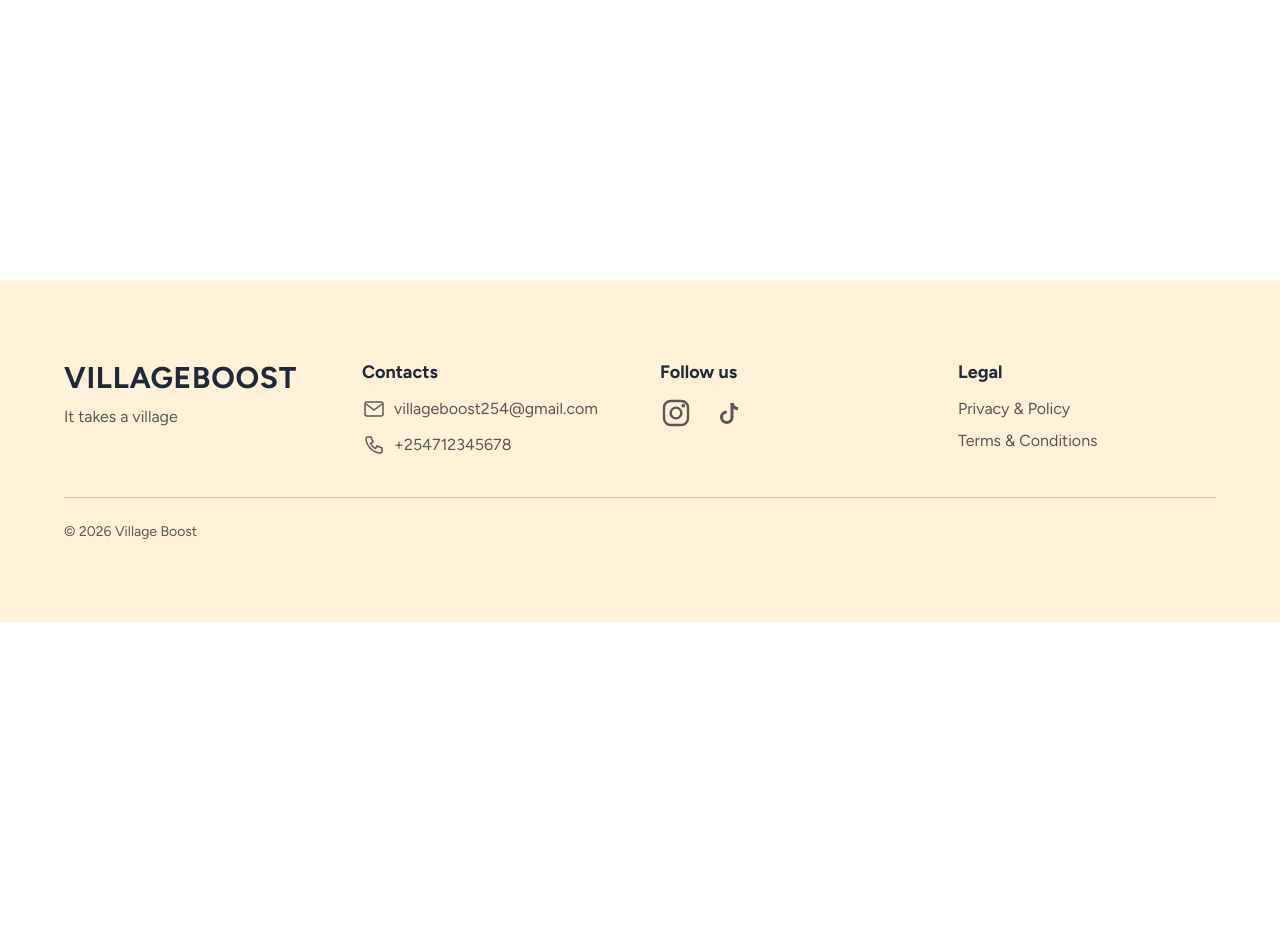
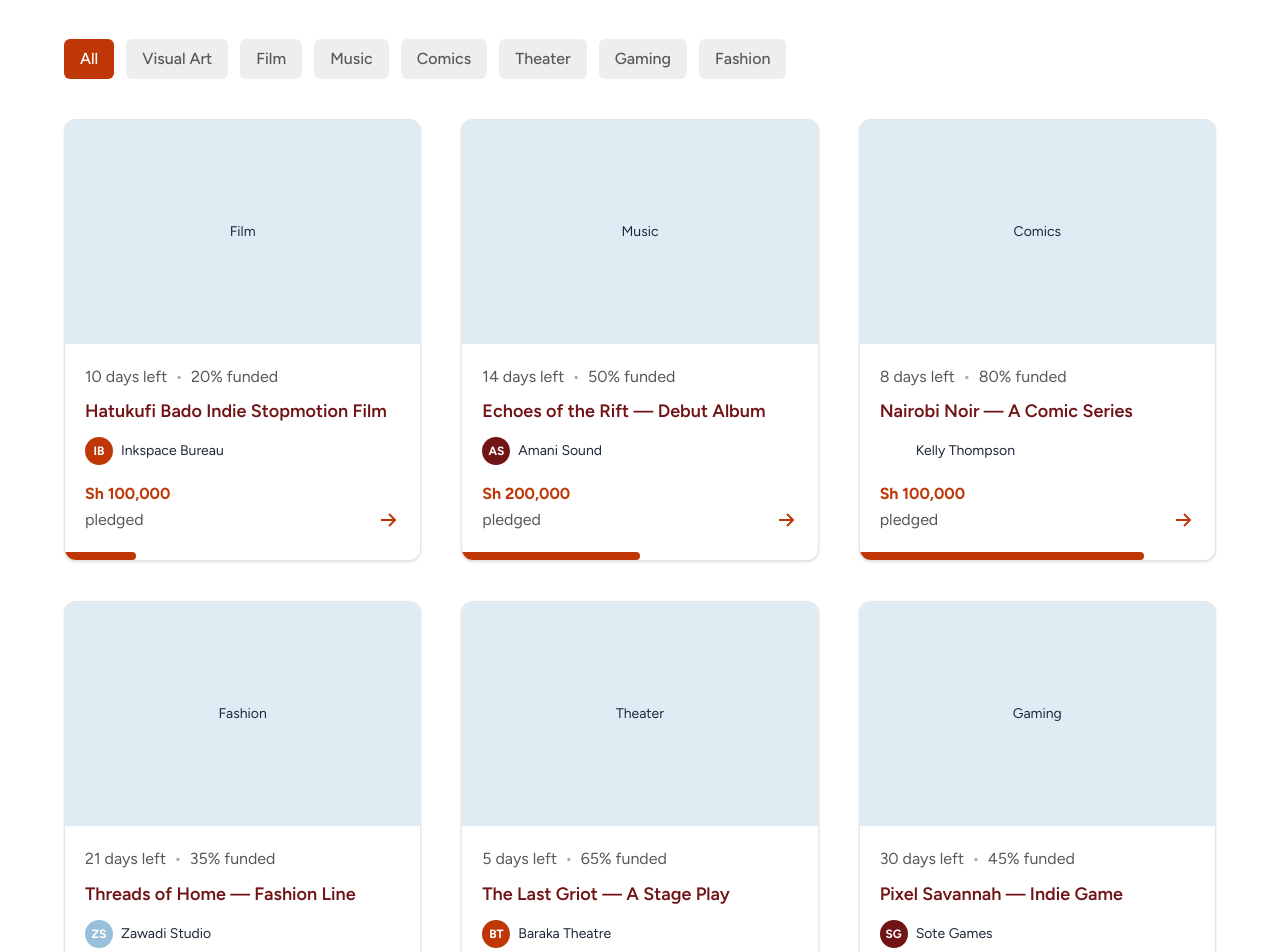
Before and after one commit to villageboost-org/villageboost, a Next.js app: page /campaigns in a window 1280 px wide. Before the commit this address had no page. Shown: the part 560-1512 px from the top of the page. Before the commit the page ends 1182 px from the top, so only its background shows below. Built offline with nearby package versions, Linux system fonts and the light colour scheme.

Commit message:
add campaigns page with hero, filters, and card components

```diff
--- /dev/null
+++ b/app/campaigns/page.tsx
@@ -0,0 +1,90 @@
+import CampaignsHero from "@/app/components/campaigns/CampaignsHero";
+import CampaignFilters from "@/app/components/campaigns/CampaignFilters";
+import CampaignCard from "@/app/components/campaigns/CampaignCard";
+
+const campaigns = [
+  {
+    title: "Hatukufi Bado Indie Stopmotion Film",
+    creator: "Inkspace Bureau",
+    initials: "IB",
+    avatarColor: "var(--color-rust-red)",
+    pledged: "100,000",
+    daysLeft: 10,
+    funded: 20,
+    category: "Film",
+  },
+  {
+    title: "Echoes of the Rift — Debut Album",
+    creator: "Amani Sound",
+    initials: "AS",
+    avatarColor: "var(--color-maroon)",
+    pledged: "200,000",
+    daysLeft: 14,
+    funded: 50,
+    category: "Music",
+  },
+  {
+    title: "Nairobi Noir — A Comic Series",
+    creator: "Kelly Thompson",
+    initials: "KT",
+    avatarColor: "var(--color-mustard)",
+    pledged: "100,000",
+    daysLeft: 8,
+    funded: 80,
+    category: "Comics",
+  },
+  {
+    title: "Threads of Home — Fashion Line",
+    creator: "Zawadi Studio",
+    initials: "ZS",
+    avatarColor: "var(--color-sky-blue)",
+    pledged: "150,000",
+    daysLeft: 21,
+    funded: 35,
+    category: "Fashion",
+  },
+  {
+    title: "The Last Griot — A Stage Play",
+    creator: "Baraka Theatre",
+    initials: "BT",
+    avatarColor: "var(--color-rust-red)",
+    pledged: "300,000",
+    daysLeft: 5,
+    funded: 65,
+    category: "Theater",
+  },
+  {
+    title: "Pixel Savannah — Indie Game",
+    creator: "Sote Games",
+    initials: "SG",
+    avatarColor: "var(--color-maroon)",
+    pledged: "250,000",
+    daysLeft: 30,
+    funded: 45,
+    category: "Gaming",
+  },
+];
+
+export default function CampaignsPage() {
+  return (
+    <main>
+      <CampaignsHero />
+
+      <section className="pb-20">
+        <CampaignFilters />
+
+        <div className="mt-10 grid xl:gap-10 gap-8 xl:grid-cols-3 md:grid-cols-2 grid-cols-1 xl:px-16 md:px-8 px-4">
+          {campaigns.map((campaign) => (
+            <CampaignCard key={campaign.title} {...campaign} />
+          ))}
+        </div>
+
+        <div className="mt-12 flex justify-center">
+          <button type="button" className="btn-primary">
+            Load More
+          </button>
+        </div>
+      </section>
+    </main>
+  );
+}
--- /dev/null
+++ b/app/components/campaigns/CampaignCard.tsx
@@ -0,0 +1,78 @@
+import PlaceholderImage from "@/app/components/PlaceholderImage";
+
+function ArrowIcon() {
+  return (
+    <svg
+      viewBox="0 0 24 24"
+      fill="none"
+      stroke="currentColor"
+      strokeWidth={2}
+      className="h-6 w-6">
+      <path d="M5 12h14M13 6l6 6-6 6" />
+    </svg>
+  );
+}
+
+type CampaignCardProps = {
+  title: string;
+  creator: string;
+  initials: string;
+  avatarColor: string;
+  pledged: string;
+  daysLeft: number;
+  funded: number;
+  category: string;
+};
+
+export default function CampaignCard({
+  title,
+  creator,
+  initials,
+  avatarColor,
+  pledged,
+  daysLeft,
+  funded,
+  category,
+}: CampaignCardProps) {
+  return (
+    <article className="flex flex-col overflow-hidden rounded-xl border border-grey/15 bg-white shadow-sm">
+      <PlaceholderImage label={category} className="h-56 w-full" />
+
+      <div className="flex flex-1 flex-col p-5">
+        <p className="flex items-center gap-2 text-sm text-grey">
+          <span>{daysLeft} days left</span>
+          <span className="text-grey/50">&bull;</span>
+          <span>{funded}% funded</span>
+        </p>
+
+        <h3 className="mt-2 text-lg! font-bold text-maroon">{title}</h3>
+
+        <div className="mt-3 flex items-center gap-2">
+          <span
+            className="flex h-7 w-7 items-center justify-center rounded-full text-xs font-bold text-white"
+            style={{ backgroundColor: avatarColor }}>
+            {initials}
+          </span>
+          <span className="text-sm text-gray-800">{creator}</span>
+        </div>
+
+        <div className="mt-4 flex items-end justify-between">
+          <div>
+            <p className="font-bold text-rust-red">Sh {pledged}</p>
+            <p className="text-sm text-grey">pledged</p>
+          </div>
+          <span className="text-rust-red">
+            <ArrowIcon />
+          </span>
+        </div>
+      </div>
+
+      <div className="h-2 w-full">
+        <div
+          className="h-full rounded-r-full bg-rust-red"
+          style={{ width: `${funded}%` }}
+        />
+      </div>
+    </article>
+  );
+}
--- /dev/null
+++ b/app/components/campaigns/CampaignFilters.tsx
@@ -0,0 +1,29 @@
+const categories = [
+  "All",
+  "Visual Art",
+  "Film",
+  "Music",
+  "Comics",
+  "Theater",
+  "Gaming",
+  "Fashion",
+];
+
+export default function CampaignFilters() {
+  return (
+    <div className="flex flex-wrap gap-3 xl:px-16 md:px-8 px-4">
+      {categories.map((category, index) => (
+        <button
+          key={category}
+          type="button"
+          className={`rounded-md px-4 py-2 text-base font-medium transition ${
+            index === 0
+              ? "bg-rust-red text-white"
+              : "bg-grey/10 text-grey hover:bg-grey/20"
+          }`}>
+          {category}
+        </button>
+      ))}
+    </div>
+  );
+}
--- /dev/null
+++ b/app/components/campaigns/CampaignsHero.tsx
@@ -0,0 +1,25 @@
+import Image from "next/image";
+
+export default function CampaignsHero() {
+  return (
+    <section className="grid items-center xl:gap-10 gap-4 px-6 py-12 md:grid-cols-2 xl:pl-16 md:pl-8 pl-4 md:pr-0">
+      <div>
+        <h1 className="text-rust-red">Campaigns</h1>
+        <h4 className="mt-4 max-w-md text-maroon">
+          Discover East African creatives bringing their visions to life and be
+          part of making it happen.
+        </h4>
+      </div>
+
+      <div className="flex items-end justify-end">
+        <Image
+          className="h-auto w-full max-w-xl"
+          src="/staircase.svg"
+          alt="staircase graphic"
+          width={700}
+          height={500}
+        />
+      </div>
+    </section>
+  );
+}
```
